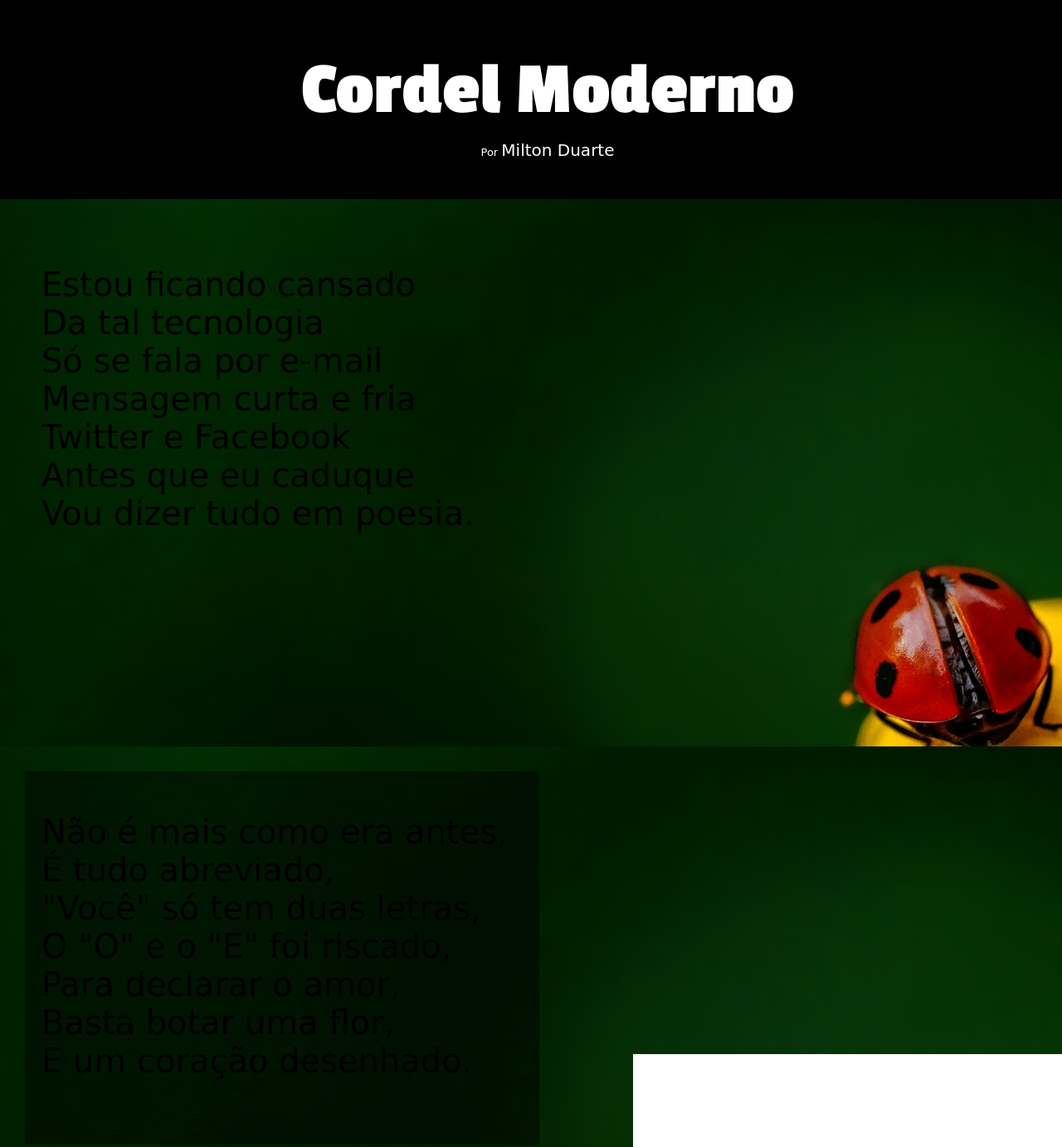
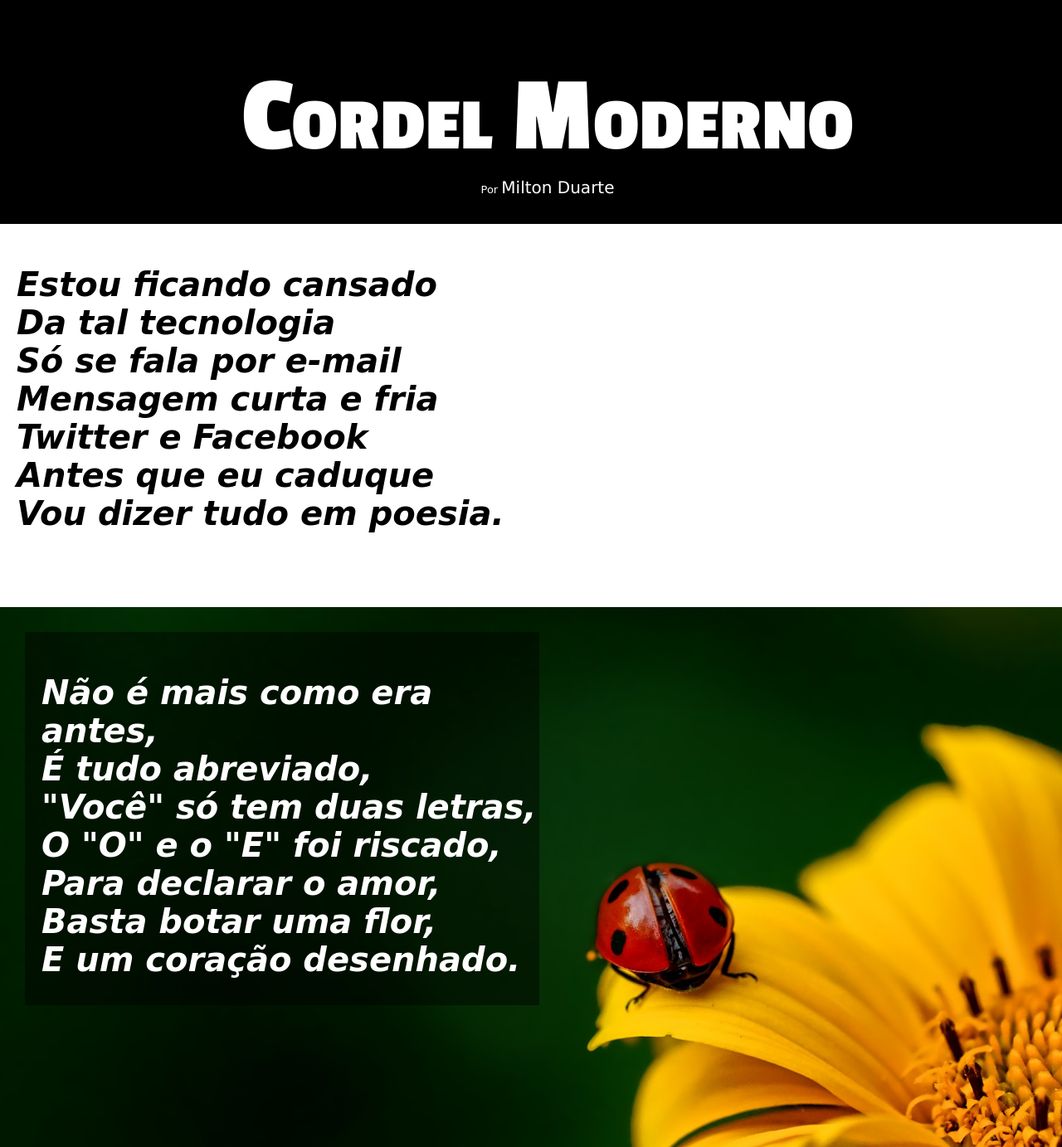
Before and after one commit to 0chilli-dev0/html-css, a plain HTML site: page exercicio/cordel/projeto-ordel.html in a window 1280 px wide. Shown: the top 1383 px of the page at 83% size. Drawn offline with Linux system fonts and the light colour scheme.

Commit message:
atualização

```diff
--- a/exercicio/cordel/estilos/estilo.css
+++ b/exercicio/cordel/estilos/estilo.css
@@ -8,35 +8,42 @@
     font-family: cursive;
     font-size: 40px;
     width: 100%;
+    font-style: italic;
 }
 *.texto{
     padding-left: 20px;
     padding-top: 50px;
     margin-bottom: 90px;
+    font-weight: bold;
 }
 header{
     background-color: black;
-    height: 200px;
+    height: 230px;
     padding: 20px;
 }
-header h1{
+header > h1{
     color: white;
     text-align: center;
-    padding-top: 40px;
-    padding-bottom: 10px;
+    padding-top: 50px;
     font-family: 'Passion One', cursive;
-    font-size: 90px
+    font-size: 130px;
+    font-style: normal;
+    font-variant: small-caps;
 }
+
 header p{
     color: white;
     text-align: center;
     font-size: 20px;
     font-size: small;
+    font-style: normal;
 }
 header  a{
     text-decoration: none;
     color: white;
     font-size: 20px;
+    font-style: normal;
+    font-family: Verdana, Geneva, Tahoma, sans-serif;
 }
 header a:hover{
   text-decoration: underline;
@@ -46,16 +53,25 @@ div p{
     height: 400px;
     width: 500px;
 }
-section{
-    background-image: url(../imagens/background001.jpg);
+section.imagem1{
+   background-image: url(../imagens/background001.jpg);
     height: 600px;
     padding: 30px;
+    background-size: cover;
+}
+section.imagem2{
+    background-image: url(../imagens/background002.jpg);
+     height: 600px;
+     padding: 30px;
+     background-size: cover;
 }
 section > article {
     background-color: rgba(0, 0, 0, 0.438);
     width: 600px;
     height: 400px;
-    background-size: cover;}
+    background-size: cover;
+    color: white;
+}
 footer{
     background-color: black;
     color: white;
--- a/exercicio/cordel/projeto-ordel.html
+++ b/exercicio/cordel/projeto-ordel.html
@@ -23,7 +23,7 @@
             Vou dizer tudo em poesia.
         </p>
     </section>
-    <section>
+    <section class="imagem1">
         <article class="texto">
             Não é mais como era antes,<br>
             É tudo abreviado,<br>
@@ -56,8 +56,8 @@
             Decifre esse rabisco.
         </p>
     </section>
-    <section>
-        <article class="texto">
+    <section class="imagem2">
+        <article class="texto" class="imagem">
             Tenho saudade das cartas<br>
             Escritas com a própria mão<br>
             Mandava no mês de Junho<br>
```
